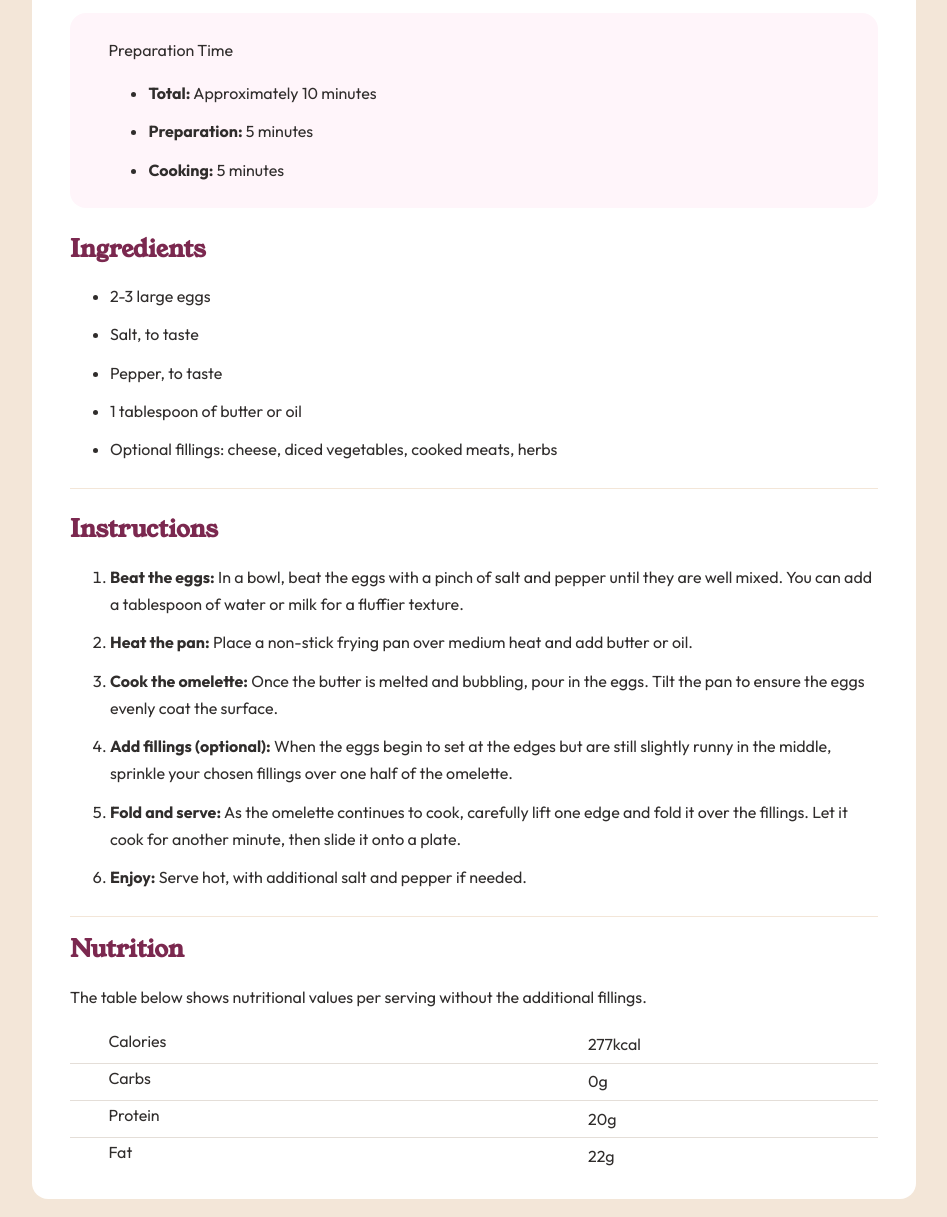
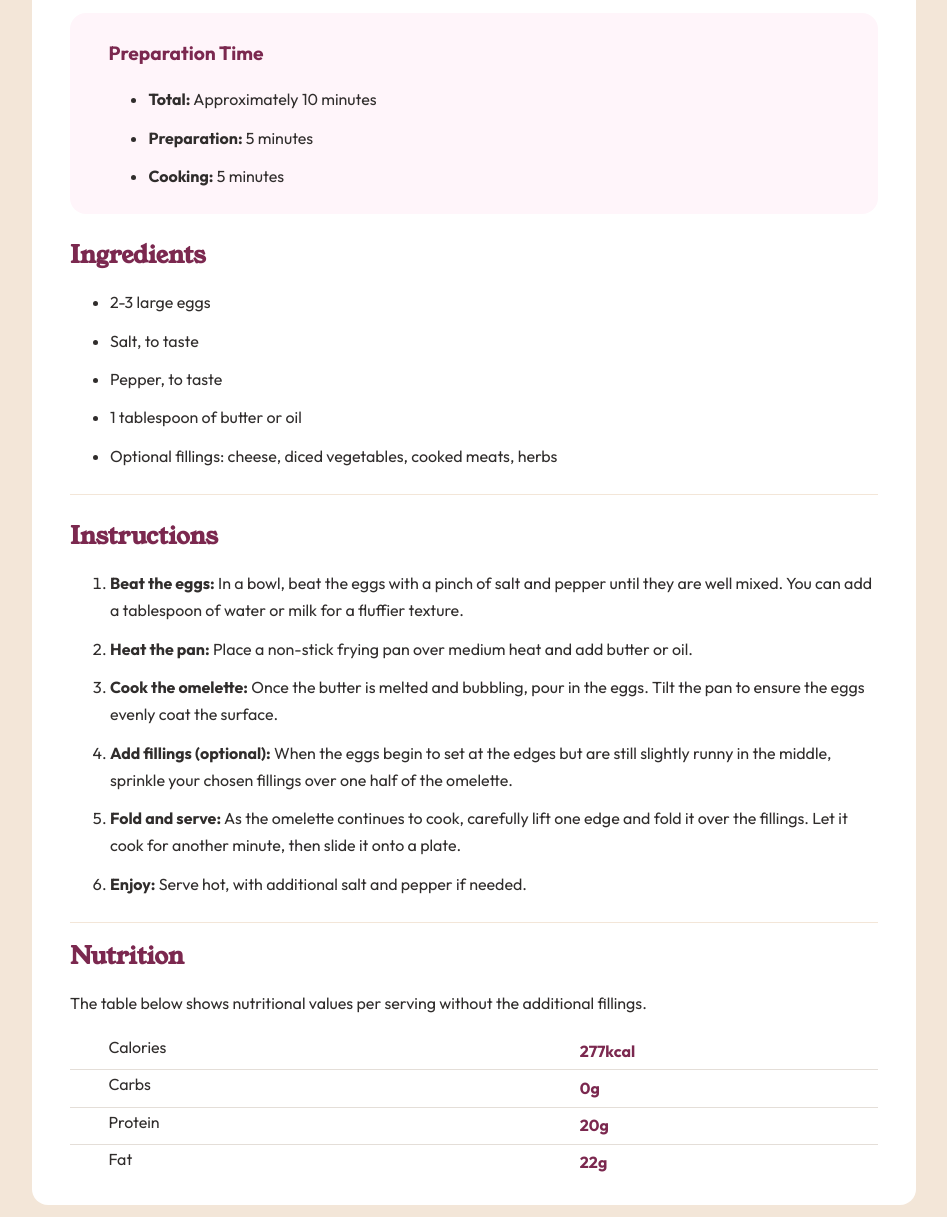
Before and after one commit to itsadnwn/recipe-page-main, a plain HTML site: page index.html in a window 1280 px wide. Shown: the part 603-1820 px from the top of the page, without its empty margins (166-1113 px from the left). Drawn offline with Linux system fonts and the light colour scheme.

Commit message:
Add files via upload

```diff
--- a/resources/css/style.css
+++ b/resources/css/style.css
@@ -19,9 +19,15 @@ h2, h3 {
     color: hsl(332, 51%, 32%);
 }
 
+#prep-tag {
+    font-weight: 700;
+    color: hsl(332, 51%, 32%);
+    font-size: 1.2em;
+}
+
 body {
     font-family: 'outfit', sans-serif;
-    font-size: 16px;
+    font-size: 1em;
     line-height: 1.7em;
     background-color: hsl(30, 54%, 90%);
     color: hsl(24, 5%, 18%);
@@ -71,7 +77,7 @@ table td:not(:last-child) {
     padding-left: 3vw;
 }
 
-#nutrition-value {
+.nutrition-value {
     font-weight: 700;
     color: hsl(332, 51%, 32%);
 }
```
